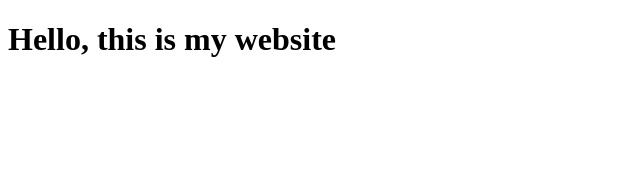
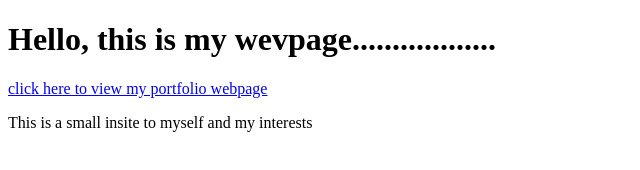
Before and after one commit to sarveshsudheer-eng/portfolio_website_2026_new, a plain HTML site: page index.html in a window 1280 px wide. Shown: the whole page, without its empty margins (0-640 px from the left). Drawn offline with Linux system fonts and the light colour scheme.

Commit message:
Update index.html

```diff
--- a/index.html
+++ b/index.html
@@ -4,6 +4,8 @@
   <title>My Portfolio</title>
 </head>
 <body>
-  <h1>Hello, this is my website </h1>
+  <h1>Hello, this is my wevpage..................</h1>
+  <a href="frontpage.html">click here to view my portfolio webpage<a>
+    <p>This is a small insite to myself and my interests</p>
 </body>
 </html>
```
